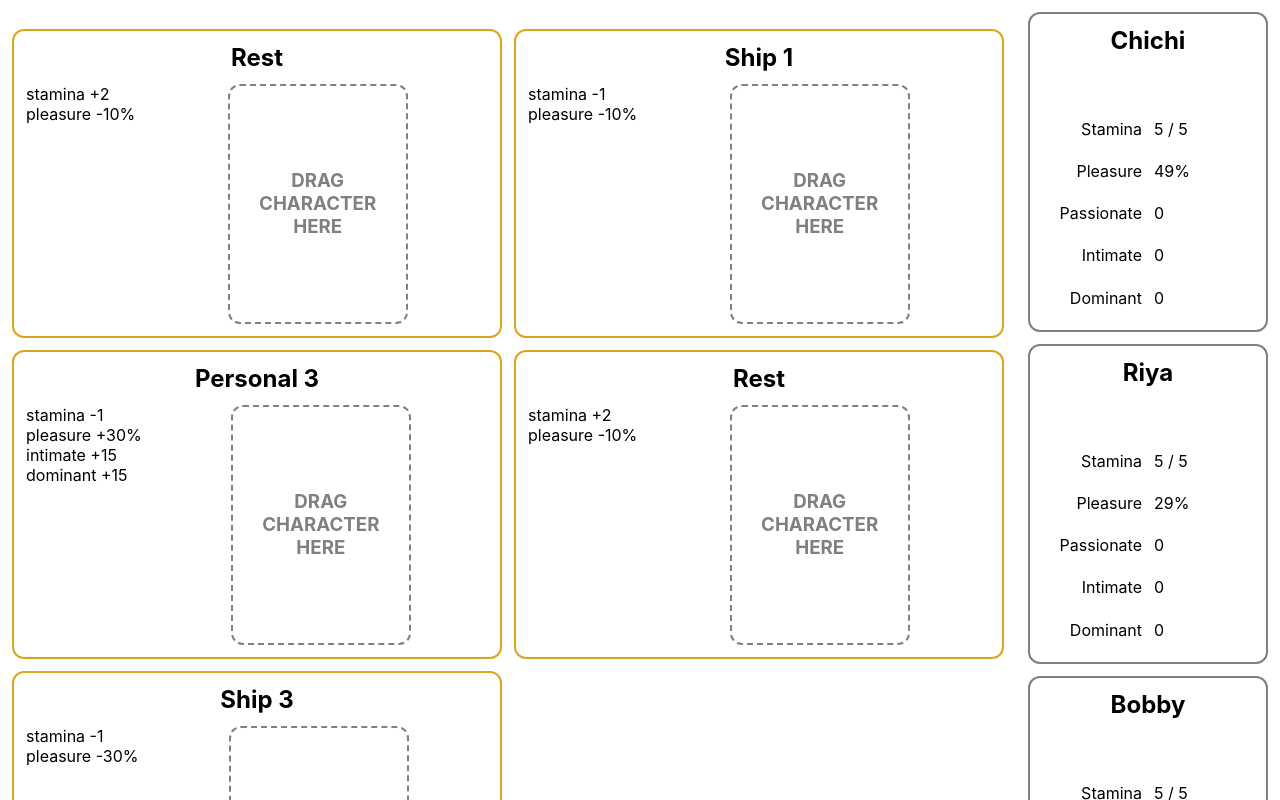
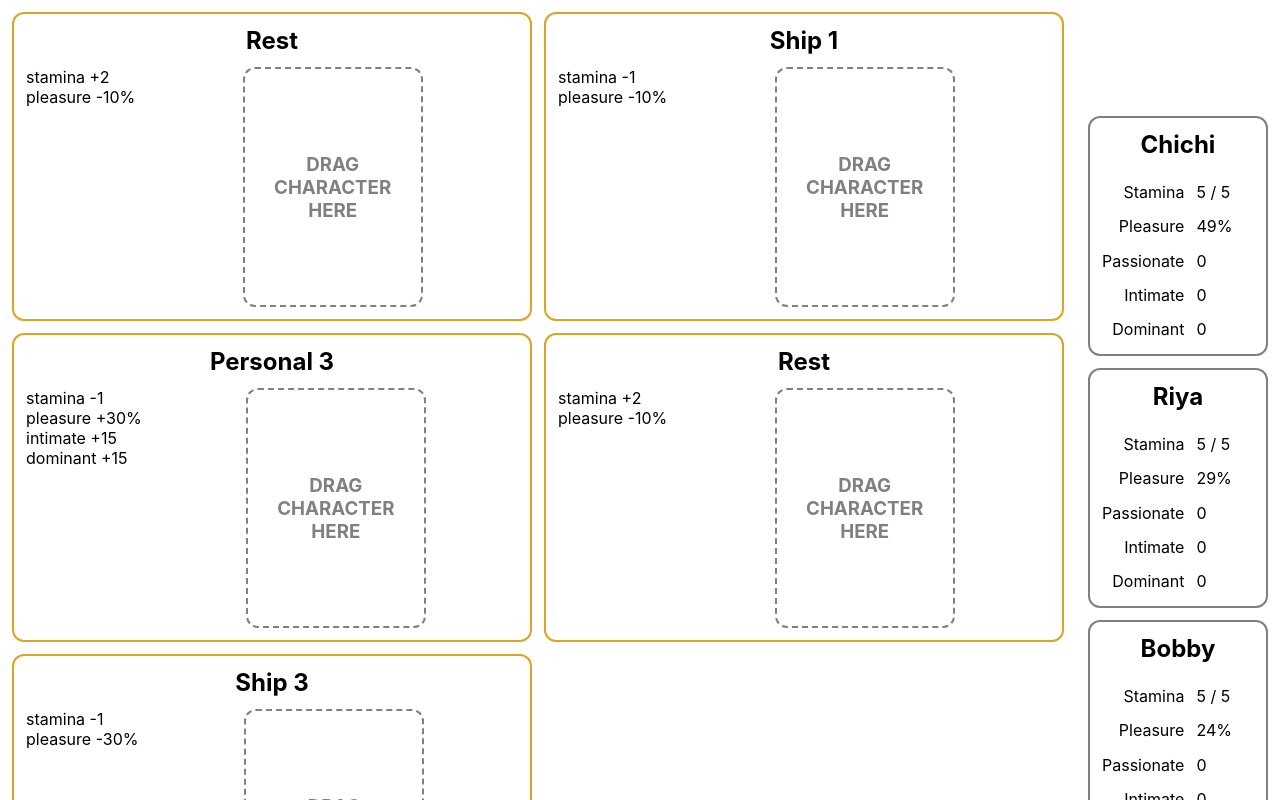
Before and after one commit to MrHands/task-gameplay, a React (Create React App) app: page / in a window 1280 px wide. Both pictures are taken after a click on the button "START GAME". Shown: the top 800 px of the page. Built offline with nearby package versions, Linux system fonts and the light colour scheme.

Commit message:
Update layout.

```diff
--- a/src/App.css
+++ b/src/App.css
@@ -28,7 +28,7 @@ button:disabled {
 	grid-template-areas:
 		'tasks   characters  '
 		'hud     hud         ';
-	grid-template-columns: 3fr 240px;
+	grid-template-columns: 3fr 180px;
 	align-items: center;
 	gap: 24px;
 }
--- a/src/components/Character.css
+++ b/src/components/Character.css
@@ -1,5 +1,5 @@
 .o-character {
-	max-width: 240px;
+	max-width: 180px;
 	aspect-ratio: 240/320;
 	display: grid;
 	justify-items: center;
```
